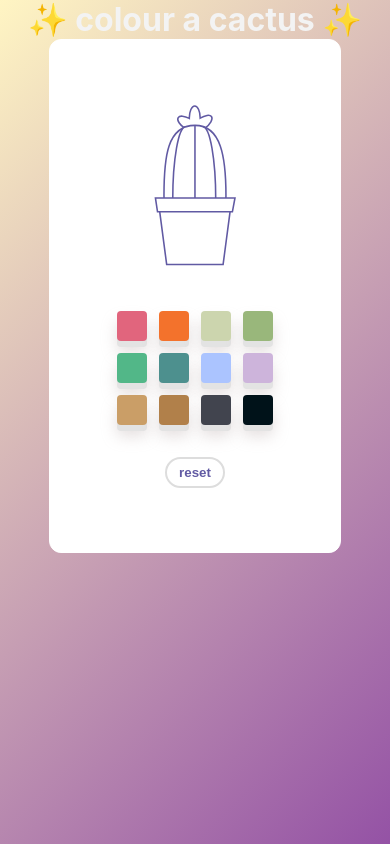
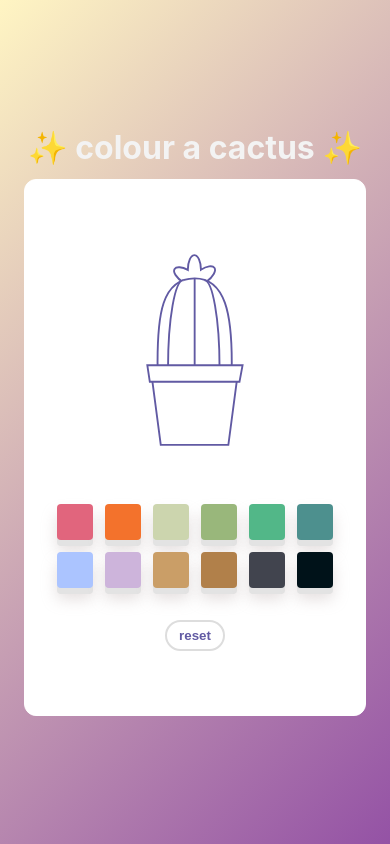
Before and after one commit to katieagne/colouring-book, a React (Create React App) app: page / in a window 390 px wide. Built offline with nearby package versions, Linux system fonts and the light colour scheme; some icons are missing.

Commit message:
Update mobile styles

```diff
--- a/src/App.jsx
+++ b/src/App.jsx
@@ -1,7 +1,6 @@
 import { BrowserRouter, Route, Routes } from "react-router-dom";
 import "./App.css";
 import Home from "./pages/Home/Home";
-import Dashboard from "./pages/Dashboard/Dashboard";
 
 function App() {
   return (
@@ -9,7 +8,6 @@ function App() {
       <BrowserRouter>
         <Routes>
           <Route path="/" element={<Home />} />
-          <Route path="/dashboard" element={<Dashboard />} />
         </Routes>
       </BrowserRouter>
     </main>
--- a/src/components/Cactus.jsx
+++ b/src/components/Cactus.jsx
@@ -1,7 +1,6 @@
 import React from "react";
 
 export default function Cactus(props) {
-  // console.log(props);
   return (
     <svg
       viewBox="0 0 1920 1920"
--- a/src/components/Palette/palette.scss
+++ b/src/components/Palette/palette.scss
@@ -5,17 +5,25 @@
   flex-wrap: wrap;
   align-items: center;
   justify-content: center;
-  width: 75%;
+  width: 100%;
   margin-bottom: 20px;
 
+  @include small {
+    width: 75%;
+  }
+
+  @include medium {
+    width: 100%;
+  }
+
   &__swatch-wrapper {
-    height: 60px;
-    width: 60px;
+    height: 36px;
+    width: 36px;
     margin: 6px;
 
-    @include mobile {
-      height: 30px;
-      width: 30px;
+    @include large {
+      height: 40px;
+      width: 40px;
     }
   }
   &__swatch-btn {
@@ -35,8 +43,8 @@
   }
   &__swatch {
     display: block;
-    height: 60px;
-    width: 60px;
+    height: 36px;
+    width: 36px;
     border-radius: 4px;
     font-size: 1.25rem;
     transform: translateY(-6px);
@@ -47,9 +55,9 @@
       transition: transform 250ms cubic-bezier(0.3, 0.7, 0.4, 1.5);
     }
 
-    @include mobile {
-      height: 30px;
-      width: 30px;
+    @include large {
+      height: 40px;
+      width: 40px;
     }
   }
   &__swatch-active {
--- a/src/pages/Home/Home.jsx
+++ b/src/pages/Home/Home.jsx
@@ -34,7 +34,9 @@ export default function Home() {
     <div className="dashboard">
       <h1 className="dashboard__title">✨ colour a cactus ✨</h1>
       <div className="dashboard__container">
-        <Cactus fillColour={fillColour} newFill={newFillColour} />
+        <div className="dashboard__cactus-wrapper">
+          <Cactus fillColour={fillColour} newFill={newFillColour} />
+        </div>
         <Palette
           currentColour={currentColour}
           changeColour={setCurrentColour}
--- a/src/pages/Home/home.scss
+++ b/src/pages/Home/home.scss
@@ -5,15 +5,18 @@
   display: flex;
   flex-direction: column;
   align-items: center;
-  height: 100vh;
-  // width: 100%;
+  justify-content: center;
+  min-height: 100vh;
+  padding: 24px;
 
   &__title {
     color: #f3f3f3;
-    font-size: 4rem;
+    font-size: 2rem;
+    margin-bottom: 12px;
 
-    @include mobile {
-      font-size: 2rem;
+    @include large {
+      font-size: 4rem;
+      margin-bottom: 12px;
     }
   }
 
@@ -26,11 +29,26 @@
     border: 1px solid #fff;
     border-radius: 12px;
     padding: 20px;
-    max-width: 50%;
-    margin-bottom: 60px;
+    max-width: 500px;
+  }
+
+  &__cactus-wrapper {
+    height: 100%;
+    width: 100%;
 
     @include mobile {
-      max-width: 75%;
+      height: 80%;
+      width: 80%;
+    }
+
+    @include small {
+      height: 60%;
+      width: 60%;
+    }
+
+    @include medium {
+      height: 70%;
+      width: 70%;
     }
   }
 
--- a/src/partials/_styles.scss
+++ b/src/partials/_styles.scss
@@ -1,6 +1,24 @@
 // mixins
 @mixin mobile {
-  @media (max-width: 768px) {
+  @media (min-width: 430px) {
     @content;
   }
 }
+
+@mixin small {
+  @media (min-width: 640px) {
+    @content;
+  }
+}
+
+@mixin medium {
+  @media (min-width: 768px) {
+    @content;
+  }
+}
+
+@mixin large {
+  @media (min-width: 1024px) {
+    @content;
+  }
+}
```
